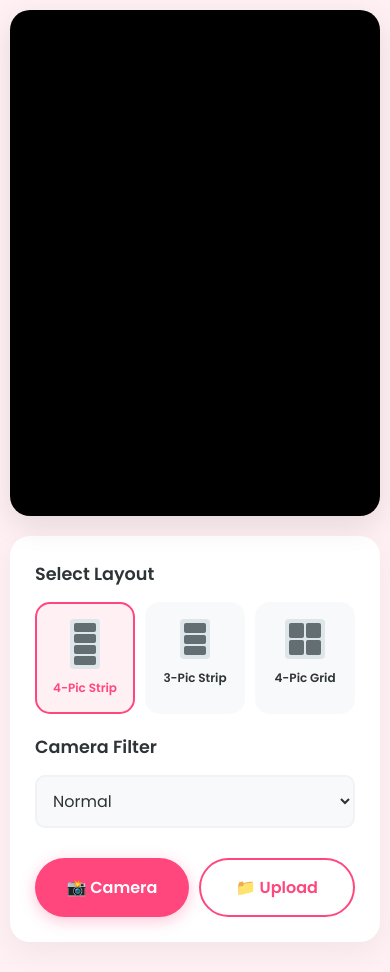
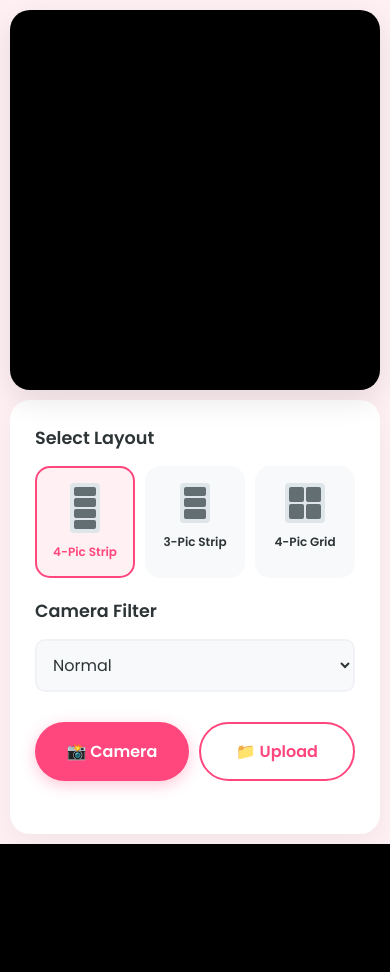
Before and after one commit to aidarollin/photobooth-web-app, a Flask app: page / in a window 390 px wide. After the commit the page ends 844 px from the top, so only its background shows below. Run offline with Flask 3, Linux system fonts and the light colour scheme.

Commit message:
Update style.css

```diff
--- a/static/css/style.css
+++ b/static/css/style.css
@@ -1,7 +1,3 @@
-/* =========================================
-   AIDA'S BEAUTY PHOTOBOOTH - STYLESHEET
-========================================= */
-
 :root {
     --bg-main: #fff0f3;
     --panel-bg: #ffffff;
@@ -17,7 +13,9 @@
 body {
     background-color: var(--bg-main); color: var(--text-dark);
     font-family: 'Poppins', sans-serif; margin: 0; padding: 0;
-    height: 100vh; overflow: hidden;
+    height: 100vh; /* Fallback for older browsers */
+    height: 100dvh; /* Safari fix: Dynamic Viewport Height */
+    overflow: hidden;
 }
 
 .hidden { display: none !important; }
@@ -178,14 +176,48 @@
 
 /* --- RESPONSIVE MOBILE --- */
 @media (max-width: 900px) {
-    #screen-setup { flex-direction: column-reverse; padding: 10px; height: auto; min-height: 100vh;}
-    .setup-sidebar { width: 100%; margin-bottom: 20px; }
-    .cam-wrapper { height: 60vh; flex: none; }
+    /* Setup Screen Mobile Fixes */
+    #screen-setup {
+        flex-direction: column-reverse;
+        padding: 10px;
+        height: 100%; /* Inherits 100dvh from body */
+        gap: 10px;
+    }
+    .cam-wrapper {
+        height: 45vh; /* Lock camera height */
+        flex: none;
+    }
+    .setup-sidebar {
+        width: 100%;
+        flex: 1; /* Take the remaining screen space */
+        margin-bottom: 0;
+        overflow-y: auto; /* Enable internal scrolling */
+        padding-bottom: 40px; /* Safe space for iOS home indicator */
+    }
 
-    #screen-editor { flex-direction: column; height: auto; min-height: 100vh;}
-    .canvas-viewport { height: 50vh; }
-    #final-canvas { max-height: 90%; }
-    .controls-sidebar { width: 100%; height: auto; border-left: none; }
-    .tab-content { padding-bottom: 20px; }
-    .global-actions { padding-bottom: 40px; border-top: none; }
+    /* Editor Screen Mobile Fixes */
+    #screen-editor {
+        flex-direction: column;
+        height: 100%; /* Inherits 100dvh from body */
+    }
+    .canvas-viewport {
+        height: 45vh;
+        flex: none;
+    }
+    #final-canvas {
+        max-height: 90%;
+    }
+    .controls-sidebar {
+        width: 100%;
+        flex: 1; /* Take the remaining screen space */
+        height: auto;
+        border-left: none;
+    }
+    .tools-scroll-area {
+        padding-bottom: 20px;
+    }
+    .global-actions {
+        padding-bottom: 30px; /* Safe space for iOS home indicator */
+        border-top: none;
+    }
 }
```
